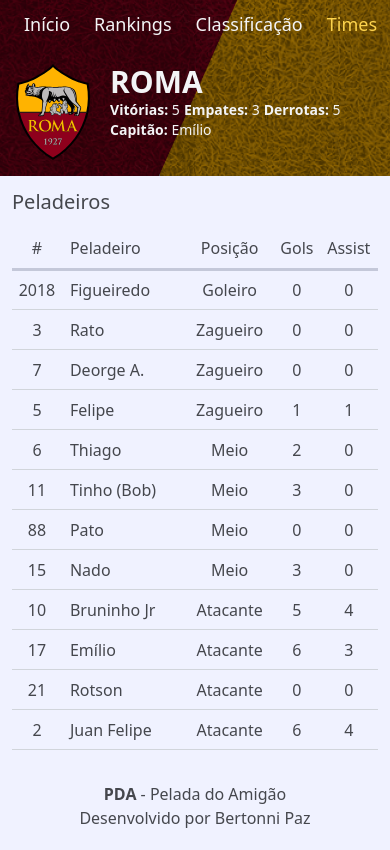
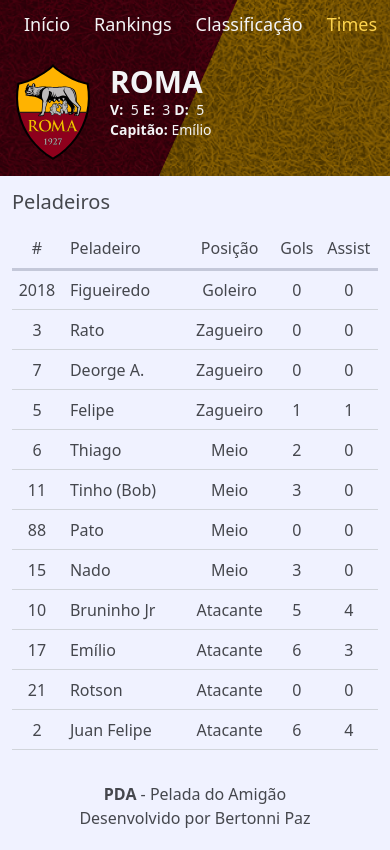
Before and after one commit to bertonni/pda, a Next.js app: page /clubs/roma in a window 390 px wide. Built offline with nearby package versions, Linux system fonts and the light colour scheme.

Commit message:
Fixing responsive layout of teams page

```diff
--- a/components/TeamHeader.js
+++ b/components/TeamHeader.js
@@ -6,7 +6,7 @@ export default function TeamHeader({ club, captain }) {
 
   let classes = club == "Juventus" ? bg_juv : club == "Inter" ? bg_int : club == "Roma" ? bg_rom : bg_mil;
   return (
-    <div className="flex items-start py-4 sm:px-10 md:px-20 relative z-100">
+    <div className="flex items-start py-4 sm:px-10 md:px-20 relative z-100 w-full">
       <img
         src={`/images/${club == 'Juventus' ? 'Juventus_inverted' : club }.svg`}
         className="h-24 w-h-24 ml-4 sm:h-32 sm:w-auto"
@@ -15,9 +15,21 @@ export default function TeamHeader({ club, captain }) {
         <h1 className="font-bold uppercase text-3xl sm:text-5xl text-gray-100">{ club }</h1>
         <div className="flex flex-col">
           <div className="flex">
-            <span className="text-sm sm:text-base text-gray-100"><strong>Vitórias: </strong> 5</span>
-            <span className="ml-1 xs:ml-3 text-sm sm:text-base text-gray-100"><strong>Empates: </strong> 3</span>
-            <span className="ml-1 xs:ml-3 text-sm sm:text-base text-gray-100"><strong>Derrotas: </strong> 5</span>
+            <span className="text-sm sm:text-base text-gray-100">
+              <strong className="xs:hidden pr-1">V: </strong>
+              <strong className="hidden xs:inline-block pr-1">Vitórias: </strong>
+              5
+            </span>
+            <span className="ml-1 xs:ml-3 text-sm sm:text-base text-gray-100">
+              <strong className="xs:hidden pr-1">E: </strong>
+              <strong className="hidden xs:inline-block pr-1">Empates: </strong>
+              3
+            </span>
+            <span className="ml-1 xs:ml-3 text-sm sm:text-base text-gray-100">
+              <strong className="xs:hidden pr-1">D: </strong>
+              <strong className="hidden xs:inline-block pr-1">Derrotas: </strong>
+              5
+            </span>
           </div>
           <span className="text-sm sm:text-base text-gray-100"><strong>Capitão: </strong> { captain }</span>
         </div>
```
